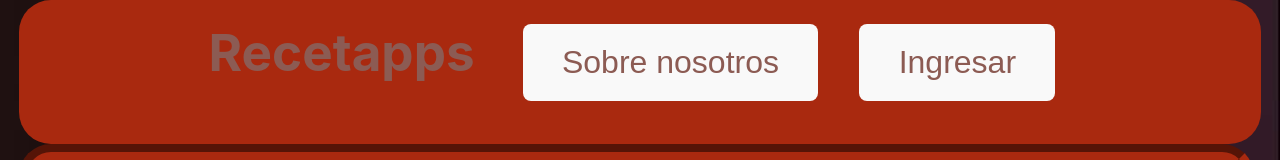
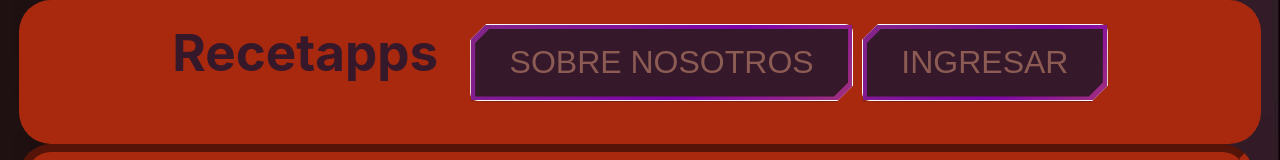
Before and after one commit to MarianaCaradec/recetapps, a React (Vite) app: page / in a window 1280 px wide. Shown: the top 160 px of the page. Built offline with nearby package versions, Linux system fonts and the light colour scheme; no server answers.

Commit message:
cambio estilos botones

```diff
--- a/src/App.css
+++ b/src/App.css
@@ -19,6 +19,105 @@
   align-items: center;
 }
 
+/* From Uiverse.io by kleenpulse */
+button {
+  --border-color: linear-gradient(-45deg, #ffae00, #7e03aa, rgb(140, 91, 83));
+  --border-width: 0.125em;
+  --curve-size: 0.5em;
+  --blur: 30px;
+  --bg: rgb(53, 24, 42);
+  --color: rgb(140, 91, 83);;
+  color: var(--color);
+  cursor: pointer;
+  /* use position: relative; so that BG is only for .btn */
+  position: relative;
+  isolation: isolate;
+  display: inline-grid;
+  place-content: center;
+  padding: 0.5em 1.5em;
+  font-size: 17px;
+  border: 0;
+  text-transform: uppercase;
+  box-shadow: 10px 10px 20px rgba(0, 0, 0, 0.6);
+  clip-path: polygon(
+    /* Top-left */ 0% var(--curve-size),
+      var(--curve-size) 0,
+    /* top-right */ 100% 0,
+      100% calc(100% - var(--curve-size)),
+    /* bottom-right 1 */ calc(100% - var(--curve-size)) 100%,
+    /* bottom-right 2 */ 0 100%
+  );
+  transition: color 250ms;
+}
+
+button::after,
+button::before {
+  content: "";
+  position: absolute;
+  inset: 0;
+}
+
+button::before {
+  background: var(--border-color);
+  background-size: 300% 300%;
+  animation: move-bg7234 5s ease infinite;
+  z-index: -2;
+}
+
+@keyframes move-bg7234 {
+  0% {
+  background-position: 31% 0%;
+  }
+
+  50% {
+  background-position: 70% 100%;
+  }
+
+  100% {
+  background-position: 31% 0%;
+  }
+}
+
+button::after {
+  background: var(--bg);
+  z-index: -1;
+  clip-path: polygon(
+    /* Top-left */ var(--border-width)
+      calc(var(--curve-size) + var(--border-width) * 0.5),
+    calc(var(--curve-size) + var(--border-width) * 0.5) var(--border-width),
+    /* top-right */ calc(100% - var(--border-width)) var(--border-width),
+      calc(100% - var(--border-width))
+      calc(100% - calc(var(--curve-size) + var(--border-width) * 0.5)),
+    /* bottom-right 1 */
+      calc(100% - calc(var(--curve-size) + var(--border-width) * 0.5))
+      calc(100% - var(--border-width)),
+    /* bottom-right 2 */ var(--border-width) calc(100% - var(--border-width))
+  );
+  transition: clip-path 500ms;
+}
+
+button:where(:hover, :focus)::after {
+  clip-path: polygon(
+    /* Top-left */ calc(100% - var(--border-width))
+      calc(100% - calc(var(--curve-size) + var(--border-width) * 0.5)),
+      calc(100% - var(--border-width)) var(--border-width),
+    /* top-right */ calc(100% - var(--border-width)) var(--border-width),
+      calc(100% - var(--border-width))
+      calc(100% - calc(var(--curve-size) + var(--border-width) * 0.5)),
+    /* bottom-right 1 */
+      calc(100% - calc(var(--curve-size) + var(--border-width) * 0.5))
+      calc(100% - var(--border-width)),
+    /* bottom-right 2 */
+      calc(100% - calc(var(--curve-size) + var(--border-width) * 0.5))
+      calc(100% - var(--border-width))
+  );
+  transition: 200ms;
+}
+
+button:where(:hover, :focus) {
+  color: var(--detailscolor);
+}
+
 #root {
   --principalfont: "PT Sans", sans-serif;
   --secondaryfont: "Kanit", sans-serif;
--- a/src/pages/NavBar/NavBar.css
+++ b/src/pages/NavBar/NavBar.css
@@ -12,7 +12,7 @@
 
 h1 {
     padding-top: 1.5rem;
-    color: var(--principalcolor);
+    color: var(--detailscolor);
 }
 
 .links {
@@ -20,12 +20,3 @@
     font-size: 2rem;
     padding-top: 1.5rem;
 }
-
-button {
-    margin: 0 1rem;
-    background-color: var(--detailscolor);
-    color: var(--principalcolor);
-}
-button:hover, button:focus {
-    border-color: var(--detailscolor);
-}
```
